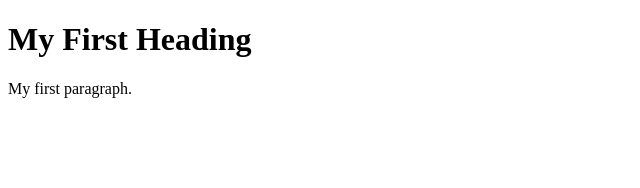
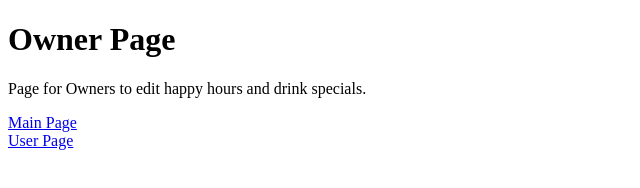
Before and after one commit to jeffAnderson0317/EECS448Project, a website: page EECS448Project/Pages/ownerpage.html in a window 1280 px wide. Shown: the whole page, without its empty margins (0-640 px from the left). Drawn offline with Linux system fonts and the light colour scheme.

Commit message:
Changes to pages to include links to other pages.
Changes to App.js to access owner and use pages.

```diff
--- a/EECS448Project/Pages/ownerpage.html
+++ b/EECS448Project/Pages/ownerpage.html
@@ -2,9 +2,12 @@
 <html>
 <body>
 
-<h1>My First Heading</h1>
+<h1>Owner Page</h1>
 
-<p>My first paragraph.</p>
+<p>Page for Owners to edit happy hours and drink specials.</p>
+
+<a href="/">Main Page</a><br>
+<a href="/user">User Page</a>
 
 </body>
 </html>
```
Also changed, not shown: EECS448Project/Pages/homepage.html (+5 -2 lines), EECS448Project/Pages/userpage.html (+5 -2 lines), EECS448Project/app.js (+8 -0 lines).
